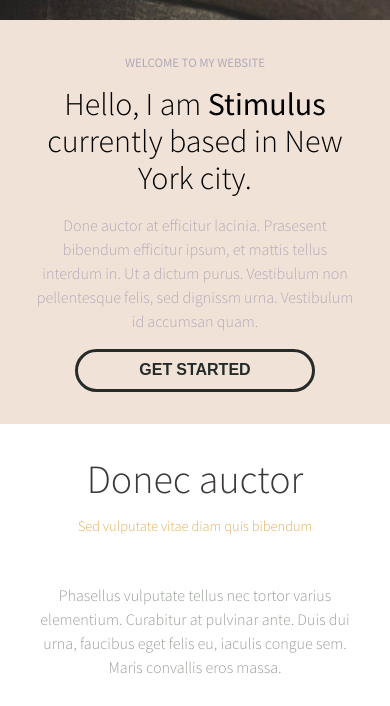
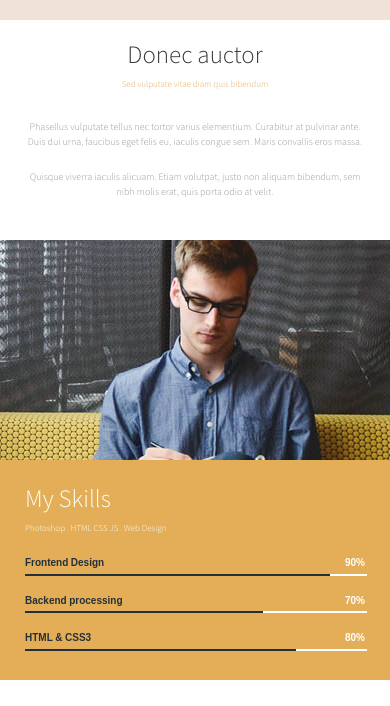
Before and after one commit to DKlintukhov/Dzianis_Klintukhou_training, a plain HTML site: page Task4/index.html in a window 390 px wide. Shown: the part 824-1530 px from the top of the page. Drawn offline with Linux system fonts and the light colour scheme; files whose address does not match are found by name; a web font is replaced by a local one.

Commit message:
task4/fix: img in about-section and did refactoring

```diff
--- a/Task4/css/components/-dk-form.css
+++ b/Task4/css/components/-dk-form.css
@@ -61,6 +61,8 @@
   box-sizing: border-box;
   border-bottom: 2px solid #E5AB57;
   background-color: transparent;
+  resize: vertical;
+  max-height: 190px;
 }
 
 .-dk-form__input-area::placeholder,
--- a/Task4/css/components/-dk-header.css
+++ b/Task4/css/components/-dk-header.css
@@ -38,7 +38,6 @@
   display: flex;
   box-sizing: border-box;
   flex-direction: column;
-  box-sizing: border-box;
   height: 100vh;
   width: 50%;
   padding: 2rem 1.5rem;
--- a/Task4/css/components/-dk-main.css
+++ b/Task4/css/components/-dk-main.css
@@ -20,4 +20,5 @@
   display: flex;
   flex-wrap: wrap;
   width: 100%;
+  height: auto;
 }
--- a/Task4/css/components/-dk-page-title.css
+++ b/Task4/css/components/-dk-page-title.css
@@ -9,7 +9,7 @@
 }
 
 .-dk-page-title__title {
-  font-size: 2rem;
+  font-size: 2.2rem;
   font-weight: normal;
   padding: 1rem 0 0 0;
   margin: 0;
@@ -34,5 +34,5 @@
   width: 10rem;
   border-radius: 1.5rem;
   height: 2.7rem;
-  margin-top:  3rem;
+  margin-top: 3rem;
 }
--- a/Task4/css/components/-dk-page.css
+++ b/Task4/css/components/-dk-page.css
@@ -3,7 +3,9 @@ html {
 }
 
 .-dk-page {
+  font-size: 1rem;
   min-width: 300px;
+  max-width: 4000px;
   font-family: "Source Sans", "Font Awesome", sans-serif;
 }
 
--- a/Task4/css/components/-dk-progress-bar.css
+++ b/Task4/css/components/-dk-progress-bar.css
@@ -8,6 +8,7 @@
 .-dk-progress-bar__caption  {
   display: flex;
   justify-content: space-between;
+  font-size: 1rem;
 }
 
 .-dk-progress-bar__caption-skill_font-color {
@@ -34,7 +35,7 @@
   content: "";
   position: relative;
   display: block;
-  height: 1px;
+  height: .1px;
   bottom: 1px;
   background-color: #FEFFFF;
   border: 1px solid #FEFFFF;
--- a/Task4/css/components/-dk-skill-description.css
+++ b/Task4/css/components/-dk-skill-description.css
@@ -60,6 +60,7 @@
 }
 
 .-dk-about-section__skill-description-wrapper {
+  width: 100%;
   display: flex;
   flex-wrap: wrap-reverse;
 }
--- a/Task4/css/fix-ie11.css
+++ b/Task4/css/fix-ie11.css
@@ -1,4 +1,12 @@
 @media screen and (-ms-high-contrast: active), (-ms-high-contrast: none) {
+  .-dk-page-title__title-sub-title {
+    font-weight: 600;
+  }
+
+  .-dk-page {
+    font-weight: 200;
+  }
+
   .-dk-testimonial-section::after {
     left: 0;
     top: 0;
--- a/Task4/css/fonts.css
+++ b/Task4/css/fonts.css
@@ -35,6 +35,12 @@
 }
 
 @font-face {
+  font-family: "Source Sans";
+  src: url("../assets/fonts/source-sans-pro/SourceSansPro-Semibold.otf");
+  font-weight: 600;
+}
+
+@font-face {
   font-family: "Font Awesome";
   src: url("../assets/fonts/fontAwesome/webfonts/fontawesome-webfont.eot");
   src:
--- /dev/null
+++ b/Task4/css/media-quaries-desctop.css
@@ -0,0 +1,34 @@
+@media screen and (max-width: 1400px) {
+  html {
+    font-size: 16px;
+  }
+
+  .-dk-page-info-section__navigation {
+    padding-left: 0;
+  }
+}
+
+@media screen and (min-width: 1660px) {
+  html {
+    font-size: 24px;
+  }
+
+}
+
+@media screen and (min-width: 2200px) {
+  html {
+    font-size: 32px;
+  }
+}
+
+@media screen and (min-width: 3000px) {
+  html {
+    font-size: 36px;
+  }
+}
+
+@media screen and (min-width: 3500px) {
+  html {
+    font-size: 38px;
+  }
+}
--- a/Task4/css/media-quaries-mobile.css
+++ b/Task4/css/media-quaries-mobile.css
@@ -1,62 +1,117 @@
-@media only screen
-  and (min-device-width: 768px)
-  and (max-device-width: 1366px)
-  and (-webkit-min-device-pixel-ratio: 2) {
+@media screen and (max-width: 1024px) {
   .-dk-header__radio-open,
   .-dk-header__radio-close,
   .-dk-header__hamburger-button-open,
   .-dk-header__hamburger-button-close {
     display: block;
   }
+
   .-dk-page-info-section__navigation {
     display: none;
   }
+
+  .-dk-about-section__article {
+    width: 100%;
+    text-align: center;
   }
 
-@media only screen and (max-device-width: 823px) and (orientation: landscape) {
-  .-dk-page-info-section__page-title {
-    padding: 0;
+  .-dk-about-section__skills,
+  .-dk-about-section__image {
+    width: 50%;
   }
 
-  .-dk-page-title__button {
-    margin: 0;
+  .-dk-about-section__image {
+    background-position: 50% 15%;
   }
 }
 
-@media only screen
-  and (min-device-width: 320px)
-  and (max-device-width: 640px)
-  and (-webkit-min-device-pixel-ratio: 2) {
+@media screen and (max-width: 800px) {
+  html {
+    font-size: 14px;
+  }
+
+  .-dk-about-section__skill-description {
+    flex-wrap: wrap;
+    width: 50%;
+  }
+
+  .-dk-header__image-block,
+  .-dk-header__info-section,
+  .-dk-contacts-section__form,
+  .-dk-author-block__education-image,
+  .-dk-author-block__experience-image,
+  .-dk-author-block__info {
+    width: 100%;
+  }
+
+  .-dk-author-block__info {
+    text-align: center;
+  }
+
+  .-dk-author-block__benefits-wrapper {
+    justify-content: center;
+  }
+
+  .-dk-contacts-section__img,
+  .-dk-contacts-section__contacts {
+    width: 50%;
+  }
+
+  .-dk-testimonial-section__caption {
+    width: 90%;
+  }
+
+  .-dk-form__button {
+    margin: auto;
+    width: 70%;
+  }
+
   .-dk-header__image-block {
+    height: 60vh;
+  }
+
+  .-dk-header__info-section {
+    height: 40vh;
+    text-align: center;
+  }
+
+  .-dk-page-info-section__page-title {
+    padding-top: 1rem;
+  }
+}
+
+@media screen and (max-width: 480px) {
+  html {
+    font-size: 10px;
+  }
+
+  .-dk-about-section__skills,
+  .-dk-about-section__image,
+  .-dk-about-section__skill-description,
+  .-dk-contacts-section__img,
+  .-dk-contacts-section__contacts {
     width: 100%;
+  }
+
+  .-dk-contacts-section__contacts {
+    padding-left: 5rem;
+  }
+
+  .-dk-author-block__benefits-wrapper {
+    flex-wrap: wrap;
+  }
+}
+
+@media screen and (orientation: landscape) and (max-width: 960px) {
+  .-dk-header__image-block {
     height: 100vh;
   }
 
   .-dk-header__info-section {
-      width: 100%;
     height: auto;
-      padding: 1rem;
   }
 
-    .-dk-header__logo {
-      padding-left: 3rem;
+  html {
+    font-size: 11px;
   }
 }
-
-@media only screen
-  and (min-device-width: 768px)
-  and (max-device-width: 1024px)
-  and (orientation: portrait)
-  and (-webkit-min-device-pixel-ratio: 2) {
-    .-dk-header__image-block {
-      width: 100%;
-      height: 50vh;
-    }
-
-    .-dk-header__info-section {
-      width: 100%;
-      height: auto;
-      padding: 1rem;
-      text-align: center;
-    }
-}
--- a/Task4/css/media-quaries.css
+++ b/Task4/css/media-quaries.css
@@ -1,4 +1,4 @@
-@media screen and (max-width: 1366px) {
+@media screen and (max-width: 1300px) {
   .-dk-header__radio-open,
   .-dk-header__radio-close,
   .-dk-header__hamburger-button-open,
@@ -16,7 +16,7 @@
   }
 }
 
-@media screen and (max-width: 1066px) {
+@media screen and (max-width: 1200px) {
   .-dk-about-section__article {
     width: 100%;
     text-align: center;
@@ -28,7 +28,7 @@
   }
 
   .-dk-about-section__image {
-    background: url("../../assets/images/about-img.jpg") 50% 15%;
+    background-position: 50% 15%;
   }
 
   .-dk-page-info-section__page-title {
@@ -92,10 +92,9 @@
   }
 }
 
-
-@media screen and (max-width: 632px) {
+@media screen and (max-width: 700px) {
   .-dk-header__image-block {
-    height: 50vh;
+    height: 100vh;
   }
 
   .-dk-header__info-section {
@@ -181,3 +180,45 @@
     width: 15rem;
   }
 }
+
+@media screen and (min-width: 3000px) {
+  html {
+    font-size: 32px;
+  }
+}
+
+@media screen and (min-width: 2500px) {
+  html {
+    font-size: 26px;
+  }
+}
+
+@media screen and (min-width: 2000px) {
+  html {
+    font-size: 24px;
+  }
+}
+
+@media screen and (min-width: 1800px) {
+  html {
+    font-size: 24px;
+  }
+}
+
+@media screen and (min-width: 1400px) {
+  html {
+    font-size: 22px;
+  }
+}
+
+@media screen and (min-width: 960px) {
+  html {
+    font-size: 16px;
+  }
+}
+
+@media screen and (min-width: 460px) and (max-width: 960px) {
+  html {
+    font-size: 11px;
+  }
+}
--- a/Task4/css/style.css
+++ b/Task4/css/style.css
@@ -22,8 +22,3 @@
 @import "./components/-dk-contacts-section.css";
 @import "./components/-dk-footer.css";
 @import "./components/-dk-hamburger-button.css";
-
-@import "./fix-ie11.css";
-
-@import "./media-quaries.css";
-@import "./media-quaries-mobile.css";
--- a/Task4/index.html
+++ b/Task4/index.html
@@ -5,6 +5,9 @@
   <meta name="viewport" content="width=device-width, initial-scale=1.0">
   <meta http-equiv="X-UA-Compatible" content="ie=edge">
   <link rel="stylesheet" href="./css/style.css">
+  <link rel="stylesheet" media="screen and (max-width: 1024px)" href="css/media-quaries-mobile.css" />
+  <link rel="stylesheet" media="screen and (min-width: 1025px)" href="css/media-quaries-desctop.css" />
+  <link rel="stylesheet" media="screen and (-ms-high-contrast: active), (-ms-high-contrast: none)" href="css/fix-ie11.css" />
   <title>Project</title>
 </head>
 <body>
```
Lines whose indentation alone changed are shown as unchanged.
